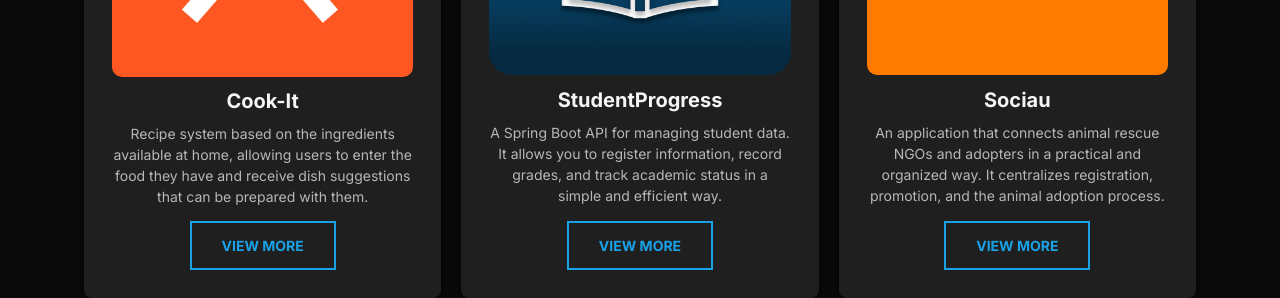
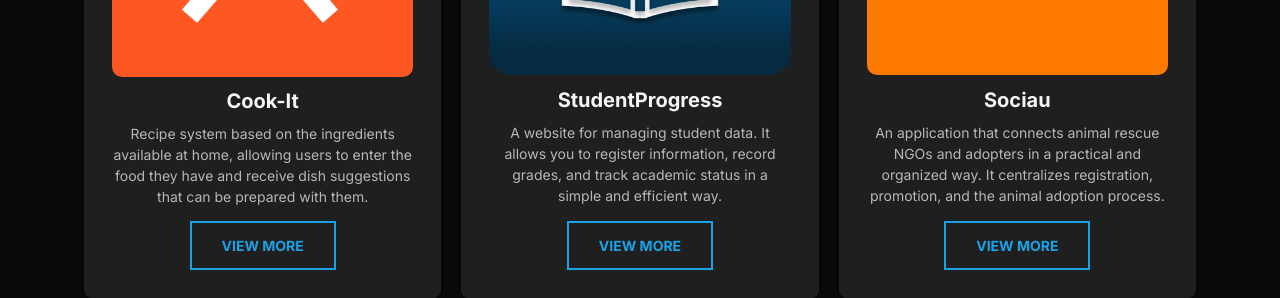
Before and after one commit to henriiqueaze/Portfolio-Henrique, a React (Vite) app: page / in a window 1280 px wide. Shown: the part 3460-3758 px from the top of the page. Built offline with nearby package versions, Linux system fonts and the light colour scheme.

Commit message:
fix: studentprogress link

```diff
--- a/src/data/projects.data.js
+++ b/src/data/projects.data.js
@@ -25,10 +25,10 @@ const projectData = [
       en: "StudentProgress",
     },
     desc: {
-      pt: "API em Spring Boot para gerenciar dados de alunos. Permite cadastrar informações, registrar notas e acompanhar o status acadêmico de forma simples e eficiente.",
-      en: "A Spring Boot API for managing student data. It allows you to register information, record grades, and track academic status in a simple and efficient way.",
+      pt: "Site para gerenciar dados de alunos. Permite cadastrar informações, registrar notas e acompanhar o status acadêmico de forma simples e eficiente.",
+      en: "A website for managing student data. It allows you to register information, record grades, and track academic status in a simple and efficient way.",
     },
-    link: "https://github.com/henriiqueaze/StudentProgress",
+    link: "https://student-progress-livid.vercel.app/",
   },
   {
     img: Sociau,
```
